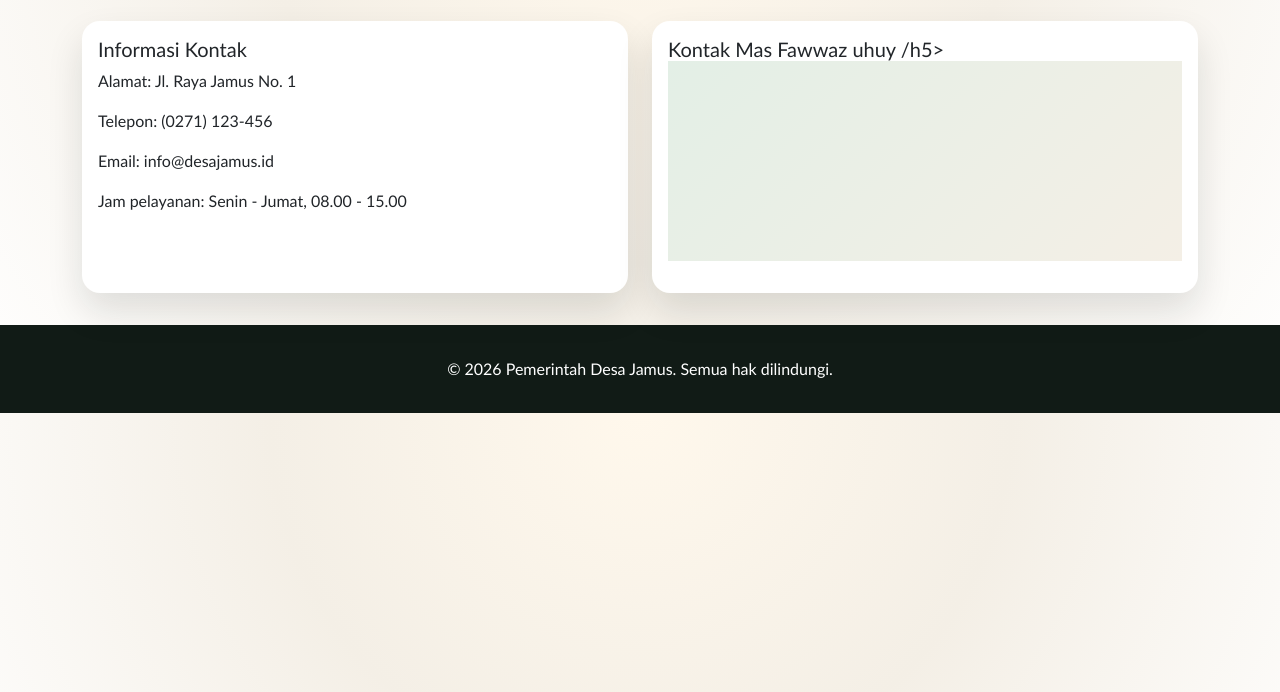
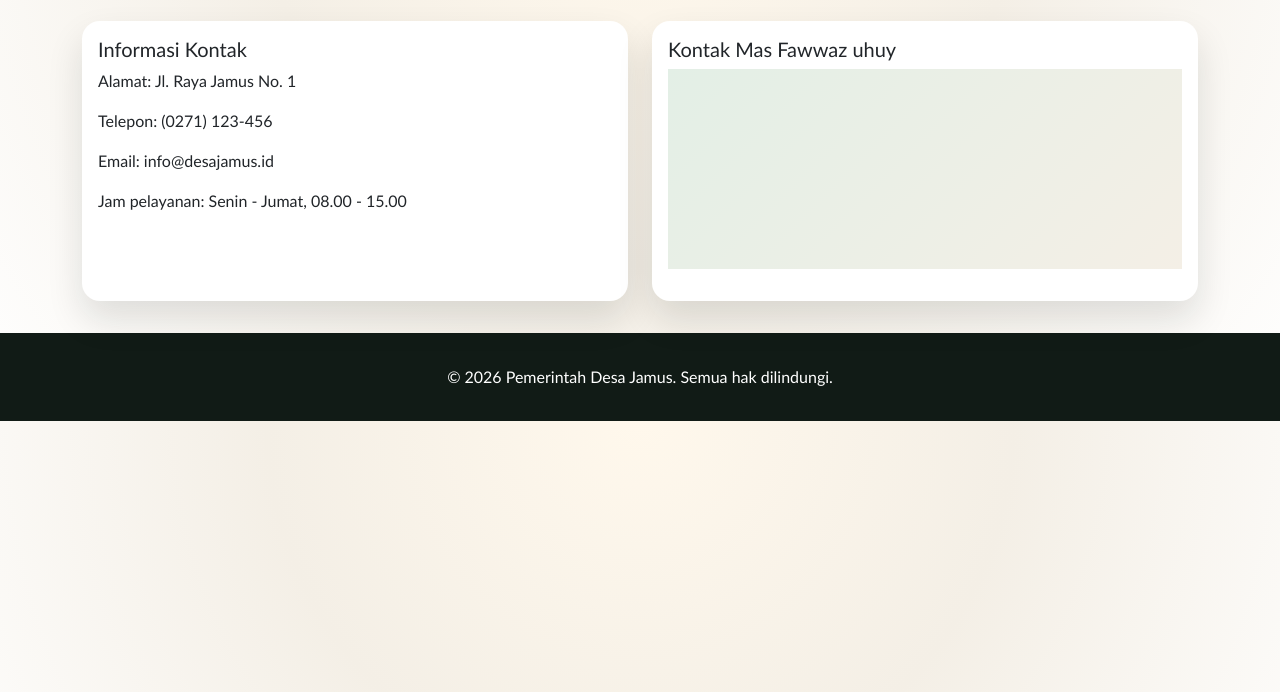
Before and after one commit to farhandwifaza/desa-jamus, a website: page public/kontak.html in a window 1280 px wide. Shown: the part 108-800 px from the top of the page. Drawn offline with nearby package versions, Linux system fonts and the light colour scheme.

Commit message:
Update kontak.html

```diff
--- a/public/kontak.html
+++ b/public/kontak.html
@@ -54,7 +54,7 @@
         <div class="col-lg-6">
           <div class="card h-100">
             <div class="card-body">
-              <h5 class="card-title"> Kontak Mas Fawwaz uhuy /h5>
+              <h5 class="card-title"> Kontak Mas Fawwaz uhuy </h5>
               <div class="placeholder-box"></div>
               <p class="text-muted mt-3">
               </p>
```
